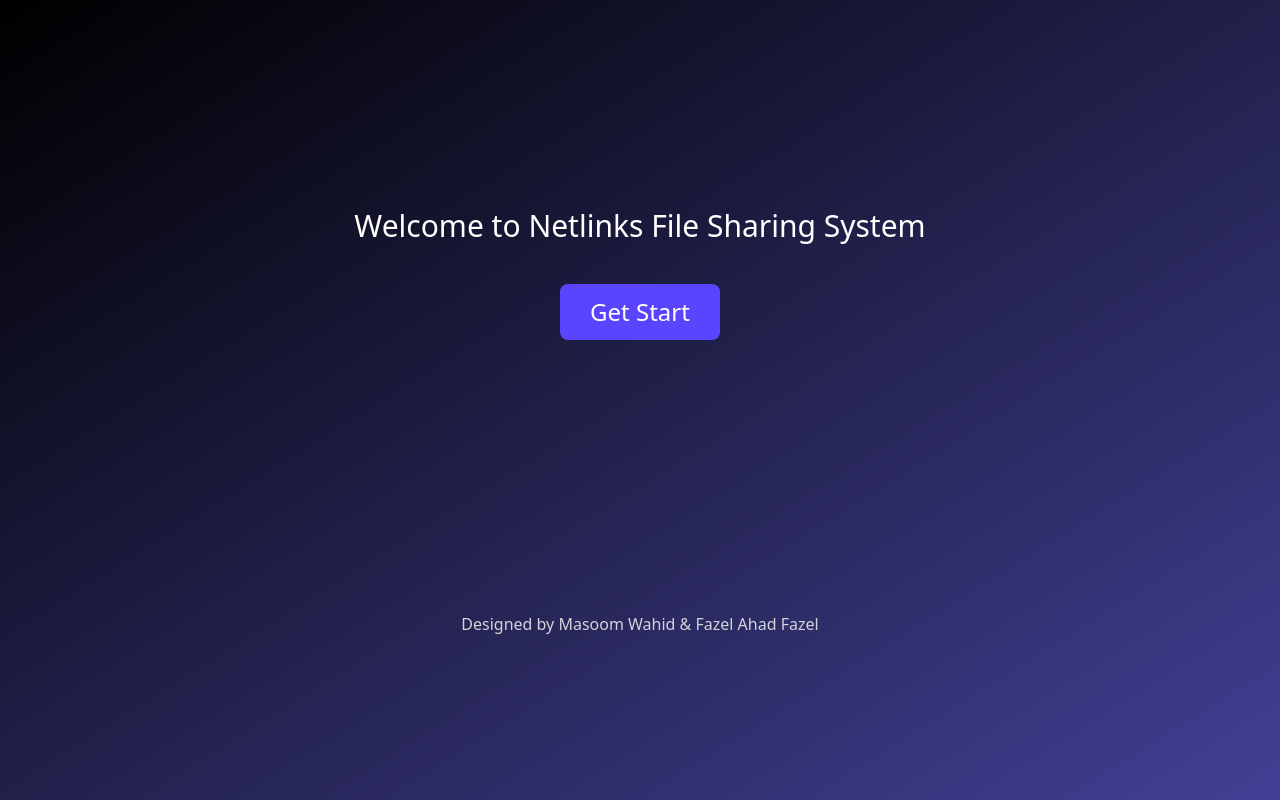
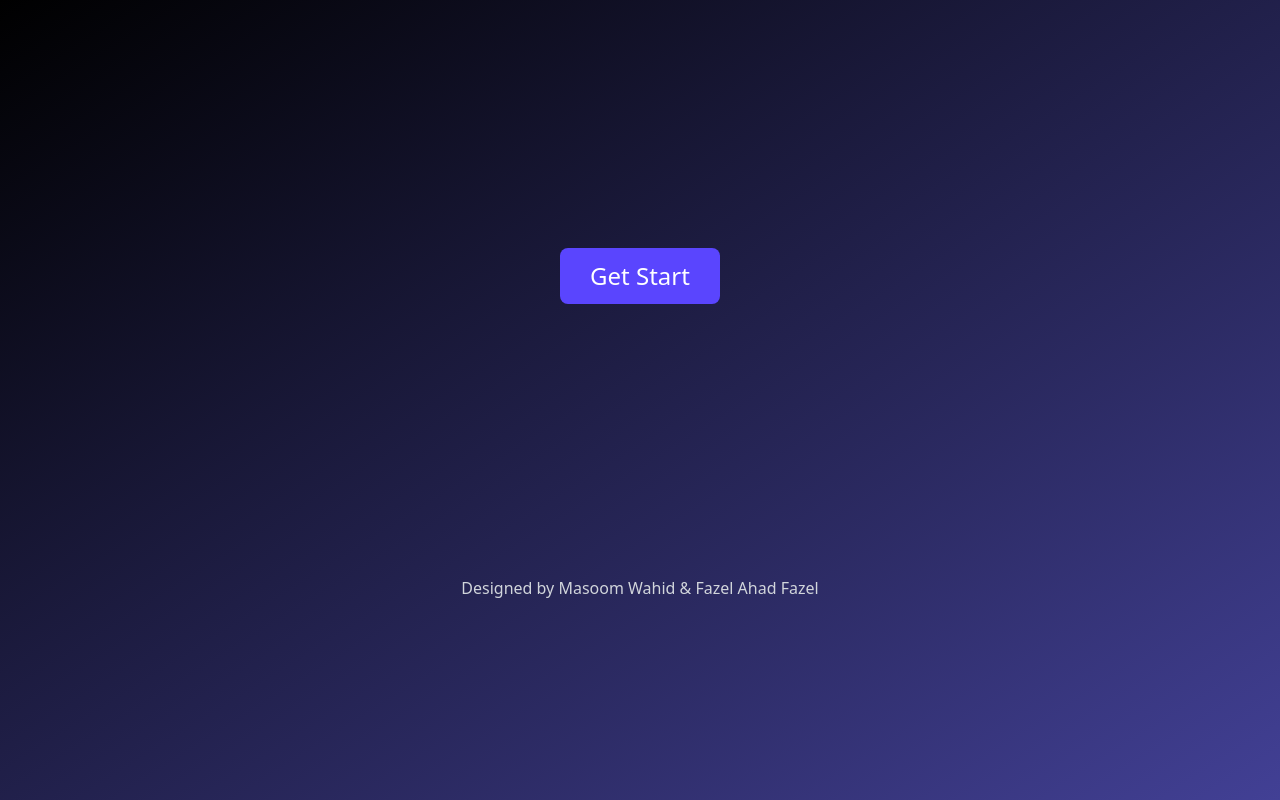
Before and after one commit to Masoom-Wahid/httprs, a plain HTML site: page index.html in a window 1280 px wide. Drawn offline with Linux system fonts and the light colour scheme.

Commit message:
Image removed

```diff
--- a/index.html
+++ b/index.html
@@ -21,7 +21,7 @@
       </div>
       <div class="flex flex-col gap-10 items-center">
         <h1 class="text-white text-3xl">
-          Welcome to Netlinks File Sharing System
+          <!-- Welcome to Netlinks File Sharing System -->
         </h1>
         <button
           class="bg-[#5A45FE] text-white text-2xl rounded-lg w-40 h-14 hover:bg-slate-50 hover:text-[#5A45FE]"
```
